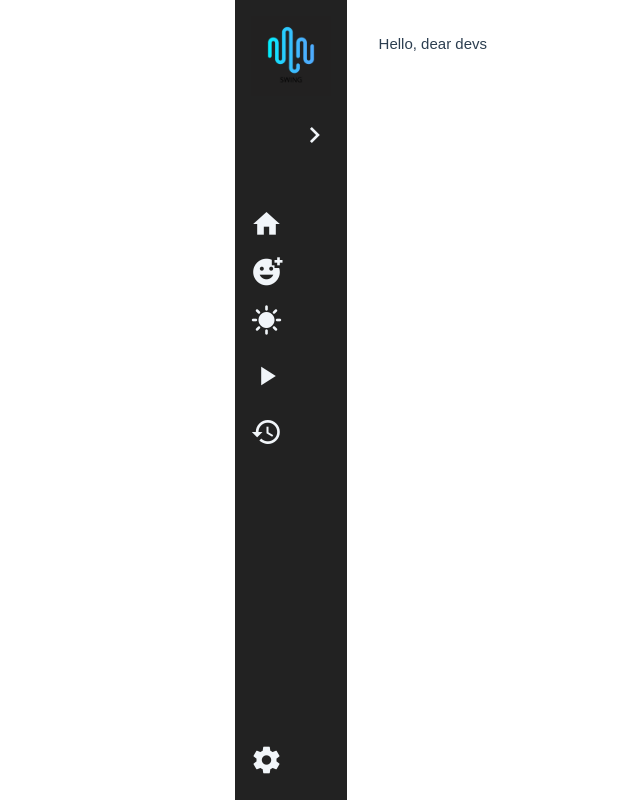
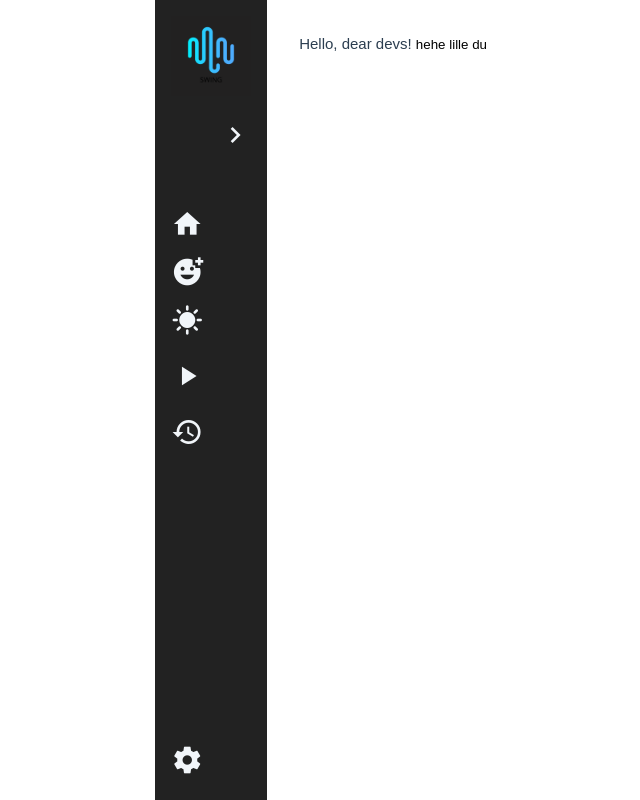
Before and after one commit to Gaasll/swing1, a Vue app: page /test in a window 1280 px wide. Shown: the whole page, without its empty margins (121-761 px from the left). Built offline with nearby package versions, Linux system fonts and the light colour scheme; no server answers.

Commit message:
rendering still does not work

```diff
--- a/src/components/ApiTest.vue
+++ b/src/components/ApiTest.vue
@@ -2,22 +2,32 @@
 import WeatherModel from "../weatherModel";
 let params = new WeatherModel();
 const weatherData = params.setWeatherData();
-//console.log(weather);
+//console.log(weatherData);
 
 export default{
     data() {
         return {
-            weather: weatherData.weather
+
+            weather:'' //weatherData.weather
 
         }
+    },
+    methods: {
+         getWeatherACB(){
+            this.weather = weatherData;
+            console.log(this.weather);
+        }
+
     }
-}
+    }
+
 
 
 </script>
 
 <template>
     <div>
-        Hello, dear devs <span>{{ weather }}</span>
+        Hello, dear devs! {{weather}}
+        <button @click="getWeatherACB">hehe lille du</button>
     </div>
 </template>
```
